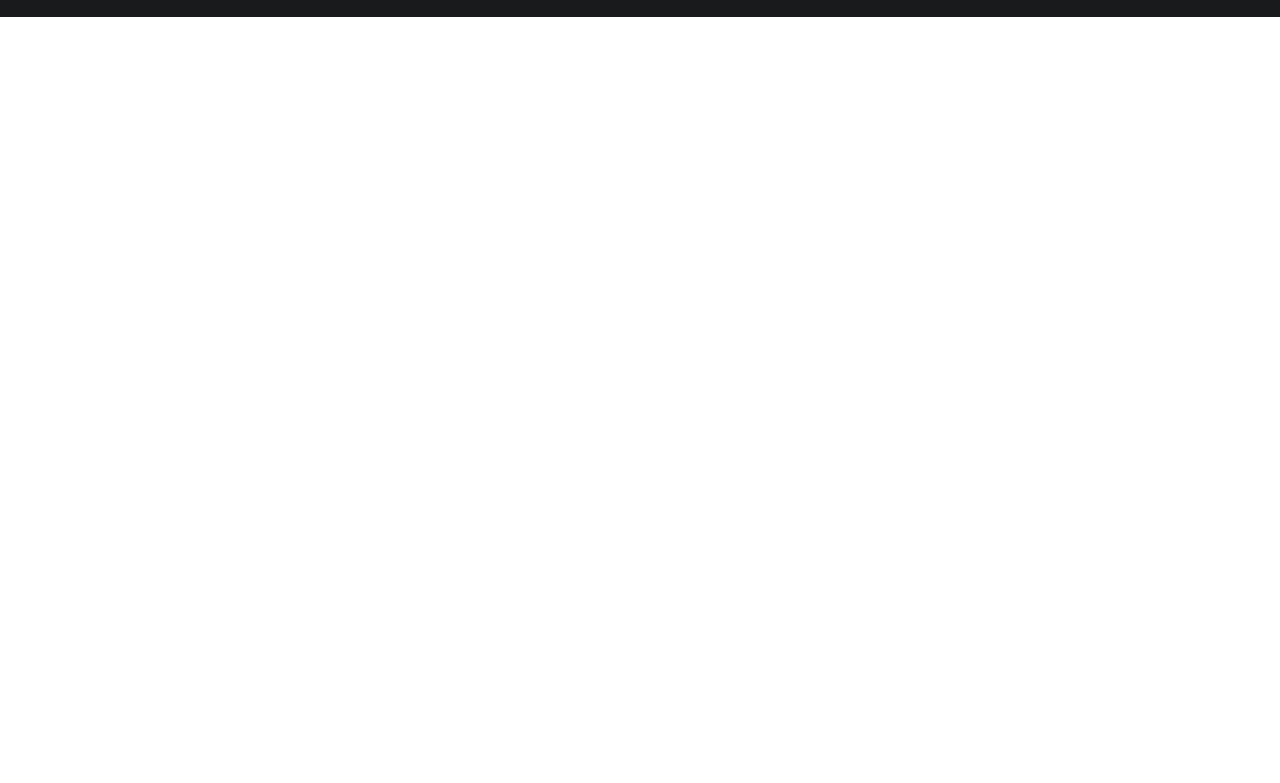
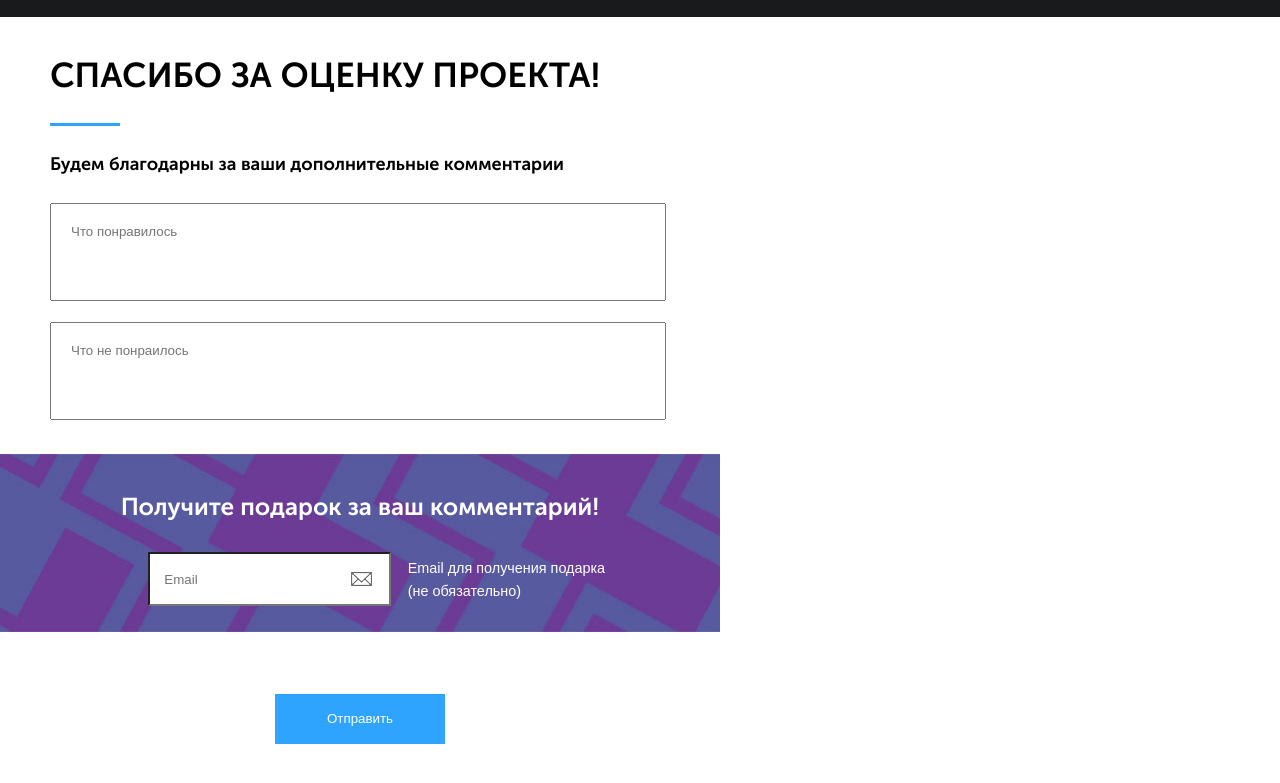
Before and after one commit to Drm1804/2015.08.20-irina_lendtop, a website: page index.html in a window 1280 px wide. Shown: the part 6404-7187 px from the top of the page. Before the commit the page ends 6421 px from the top, so only its background shows below. Drawn offline with nearby package versions, Linux system fonts and the light colour scheme; some packages are replaced by stand-ins of ours; a script that the page names is missing.

Commit message:
Сделал второе всплывающее окно

```diff
--- a/css/style.css
+++ b/css/style.css
@@ -870,6 +870,79 @@ input#subscribe:checked + label:before{
     float: right;
     margin-top: 67px;
 }
+.b-popUp-separate--popup-2{
+    margin: 23px 0 29px;
+}
+.b-popUp-send--popup-2{
+    margin: 54px auto 0;
+    float: none;
+    display: block;
+}
+.b-popUp2-textarea{
+    width: 574px;
+    resize: none;
+    margin-top: 30px;
+    height: 56px;
+    margin-bottom: -12px;
+    font-family: Arial;
+    padding: 20px;
+
+
+}
+.b-popUp2-color-box{
+    height: 134px;
+    padding-top: 95px;
+    text-align: center;
+    background: url(../img/popup-bg.jpg) 50% 84% no-repeat;
+    -webkit-background-size: 100%;
+    background-size: 100%;
+}
+.b-popUp2-color-box__input{
+    background: url(../img/popup_ico_3.png) 93% 50% no-repeat;
+    padding: 0 2%;
+    display: inline-block;
+    height: 50px;
+    background-color: #fff;
+    width: 210px;
+    margin-left: 33px;
+}
+
+.b-popUp2-color-box__h2{
+    font-family: 'MuseoSansCyrl-700';
+    color: #fff;
+    font-size: 1.52em;
+    line-height: 1.5px;
+    margin-bottom: 45px;
+}
+.b-popUp2-color-box__p{
+    font-family: Arial;
+    display: inline-block;
+    vertical-align: middle;
+    text-align: left;
+    color: #fff;
+    padding-left: 13px;
+    line-height: 1.6em;
+    font-size: .9em;
+}
+.b-popUp2-form{
+    width: 720px;
+}
+.fancybox-inner{
+    background-color: #fff;
+
+}
+.b-popUp-box--popup2{
+    background: none;
+}
+.b-popup-width{
+    width: 620px;
+    margin: 0 auto;
+}
+
+
+
+
+
 
 
 /*ARTESS*/
--- a/index.html
+++ b/index.html
@@ -276,7 +276,7 @@
                     реализации</p>
             </div><!--
          --><div class="b-scroll-4__small-col">
-                <a href="#b-popUp1" class="b-scroll-4-send fancybox">Оставить заявку</a>
+                <a href="#b-popUp2" class="b-scroll-4-send fancybox">Оставить заявку</a>
             </div>
         </div>
     </div>
@@ -537,8 +537,31 @@
 
     </div>
 </div>
-<div id="b-popU2">
+<div id="b-popUp2">
+    <div class="b-popUp-box b-popUp-box--popup2">
+        <form class="b-popUp1-form b-popUp2-form" action="#" method="post">
+            <div class="b-popup-width">
+                <h2 class="b-popUp-cox__h2">Спасибо за оценку проекта!</h2>
+                <div class="b-popUp-separate b-popUp-separate--popup-2"></div>
+                <h3 class="b-popUp-cox__h3">Будем благодарны за ваши дополнительные комментарии</h3>
+                <textarea class="b-popUp2-textarea" placeholder="Что понравилось"></textarea>
+                <textarea class="b-popUp2-textarea" placeholder="Что не понраилось"></textarea>
+            </div>
 
+            <div class="b-popUp2-color-box">
+                <h2 class="b-popUp2-color-box__h2">Получите подарок за ваш комментарий!</h2>
+                <input placeholder="Email" class="b-popUp2-color-box__input" type="text">
+                <p class="b-popUp2-color-box__p">Email для получения подарка <br>
+                    (не обязательно)</p>
+
+            </div>
+            <div class="b-popUp-row">
+                <input class="b-popUp-send b-popUp-send--popup-2" value="Отправить" type="submit"/>
+            </div>
+
+        </form>
+
+    </div>
 </div>
 
 </body>
```
Also changed, not shown: img/popup-bg.jpg (added).
